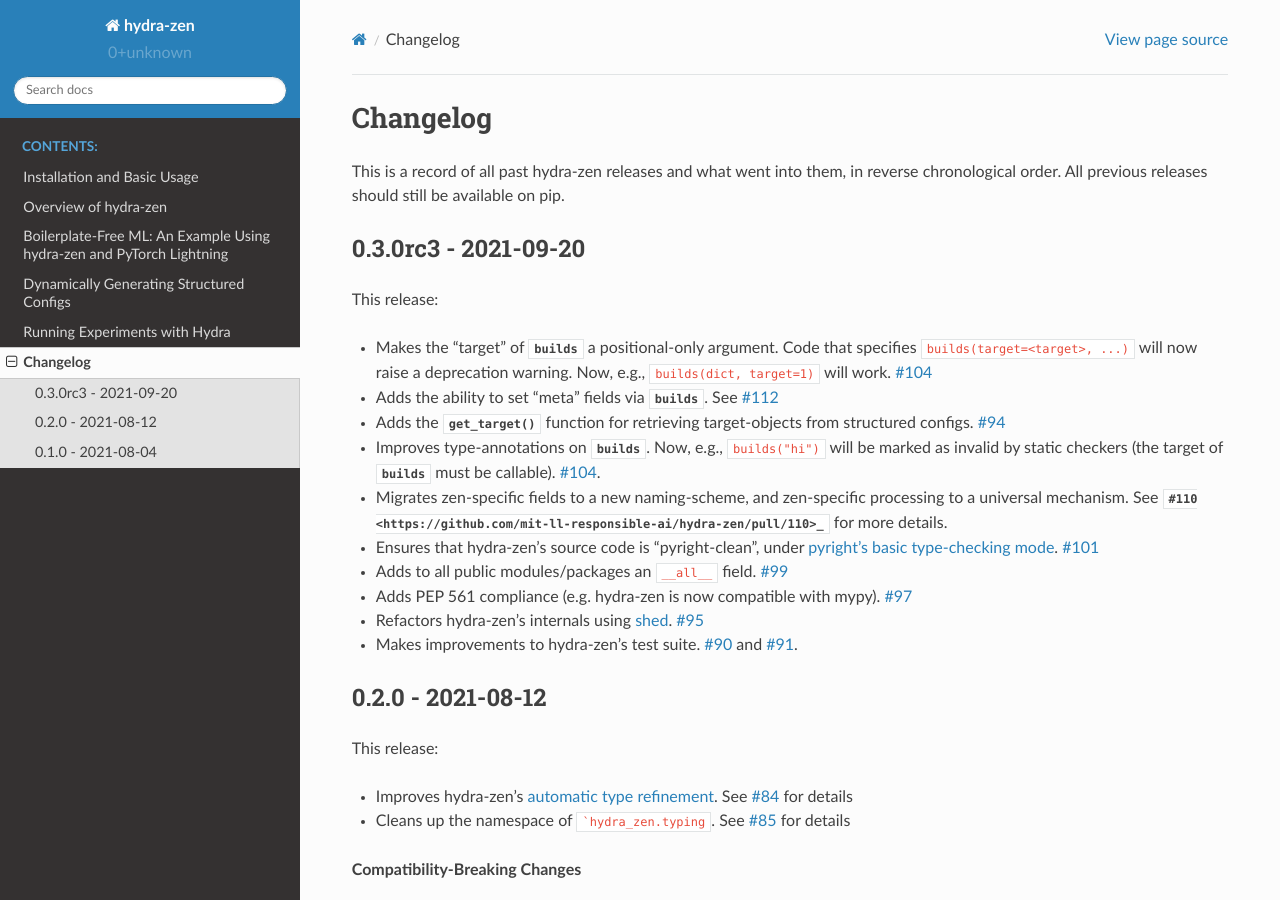
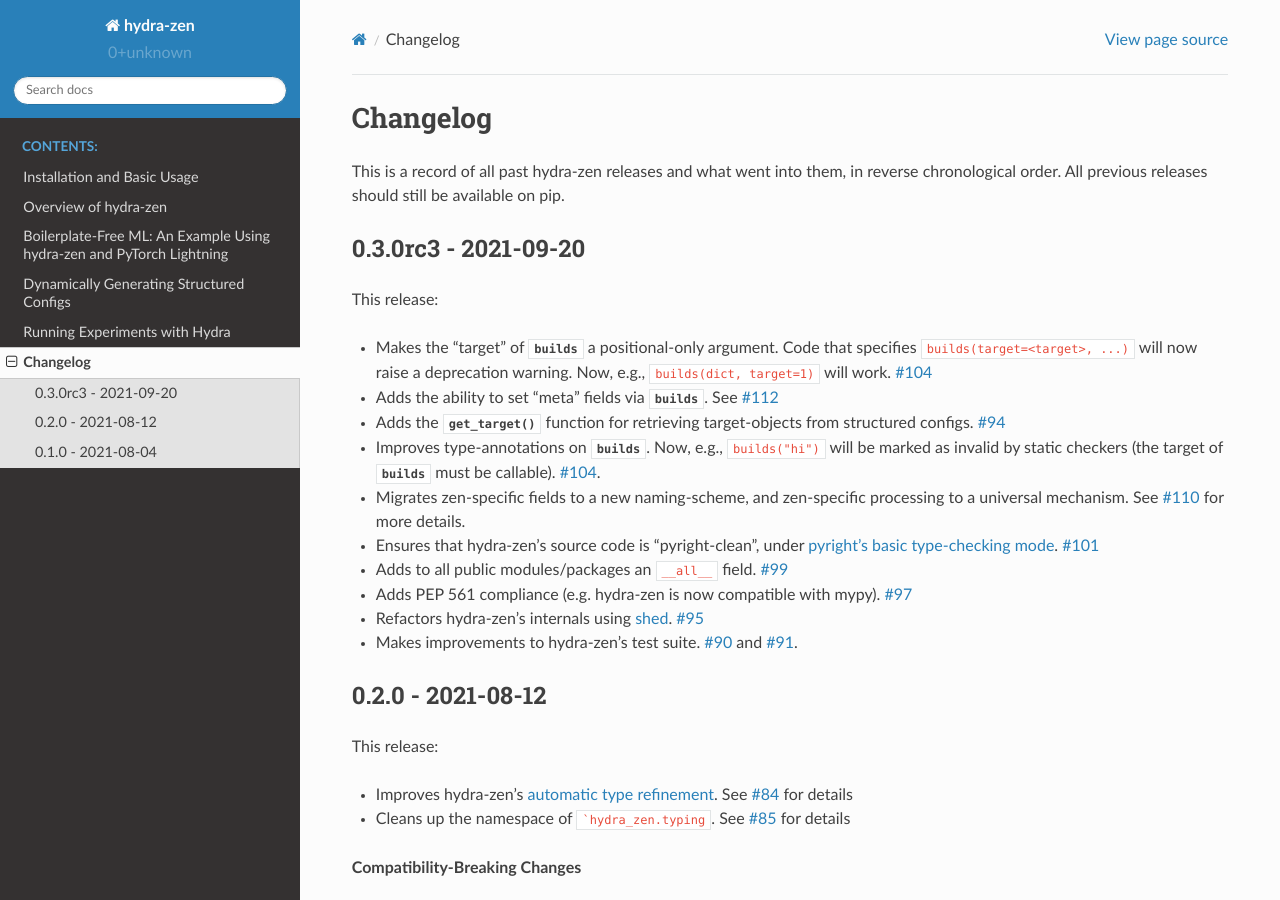
Before and after one commit to mit-ll-responsible-ai/hydra-zen, a Sphinx documentation site: the page built from docs/source/changes.rst, in a window 1280 px wide and 900 px high. Built offline with Sphinx 7.4.7 and the Read the Docs theme 2.0.0, drawn with Linux system fonts in a browser that asks for light colours.

Commit message:
fix link in changelog

```diff
--- a/docs/source/changes.rst
+++ b/docs/source/changes.rst
@@ -17,7 +17,7 @@
 - Adds the ability to set "meta" fields via `builds`. See `#112 <https://github.com/mit-ll-responsible-ai/hydra-zen/pull/112>`_
 - Adds the :func:`~hydra_zen.get_target` function for retrieving target-objects from structured configs. `#94 <https://github.com/mit-ll-responsible-ai/hydra-zen/pull/94>`_
 - Improves type-annotations on `builds`. Now, e.g., ``builds("hi")`` will be marked as invalid by static checkers (the target of `builds` must be callable). `#104 <https://github.com/mit-ll-responsible-ai/hydra-zen/pull/104>`_.
-- Migrates zen-specific fields to a new naming-scheme, and zen-specific processing to a universal mechanism. See `#110 <https://github.com/mit-ll-responsible-ai/hydra-zen/pull/110>_` for more details.
+- Migrates zen-specific fields to a new naming-scheme, and zen-specific processing to a universal mechanism. See `#110 <https://github.com/mit-ll-responsible-ai/hydra-zen/pull/110>`_ for more details.
 - Ensures that hydra-zen's source code is "pyright-clean", under `pyright's basic type-checking mode <https://github.com/microsoft/pyright/blob/main/docs/configuration.md#diagnostic-rule-defaults>`_. `#101 <https://github.com/mit-ll-responsible-ai/hydra-zen/pull/101>`_
 - Adds to all public modules/packages an ``__all__`` field. `#99 <https://github.com/mit-ll-responsible-ai/hydra-zen/pull/99>`_
 - Adds PEP 561 compliance (e.g. hydra-zen is now compatible with mypy). `#97 <https://github.com/mit-ll-responsible-ai/hydra-zen/pull/97>`_
```
